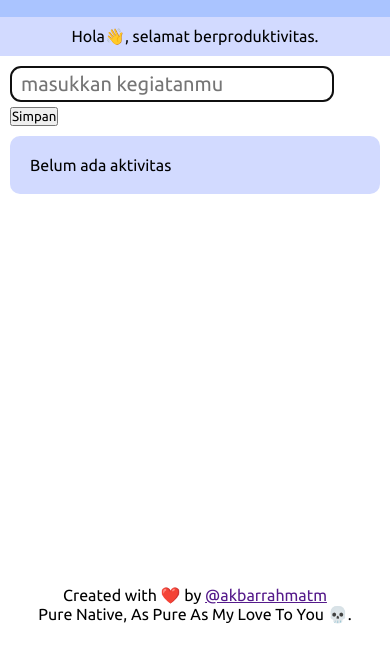
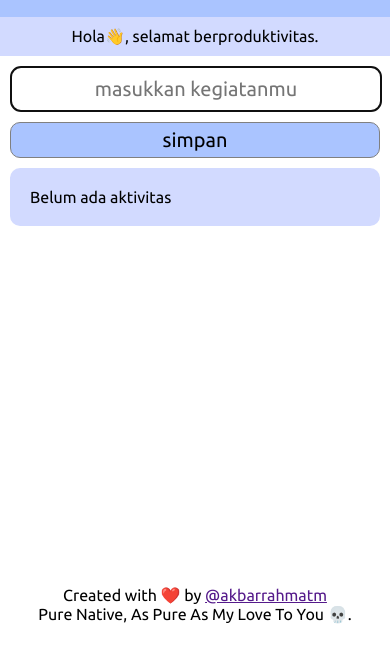
Before and after one commit to akbarrahmatm/backtonative-js-todoapp, a plain HTML site: page todo.html in a window 390 px wide. Shown: the part 78-740 px from the top of the page. Drawn offline with Linux system fonts and the light colour scheme.

Commit message:
fix ui for mobile

```diff
--- a/css/style.css
+++ b/css/style.css
@@ -53,6 +53,7 @@
     border-radius: 10px;
     font-size: 20px;
     border: 0.5px solid gray;
+    width: 30%;
 }
 .content .content-item .form button.submit{
     padding: 5px 10px;
@@ -62,11 +63,11 @@
     background-color: #AAC4FF;
     color: black;
     text-decoration: none;
+    display: block;
+    width: fit-content;
+    margin-top: 10px;
 }
-.content .content-item .form input[type=submit] {
-    background-color: #AAC4FF;
-}
-.content .content-item .form input[type=submit]:hover {
+.content .content-item .form button.submit:hover {
     background-color: #B1B2FF;
     cursor: pointer;
 }
@@ -134,4 +135,13 @@ span.done-activity{
         padding: 10px;
 
     }
+    .content .content-item .form input[type=text]{
+        padding: 10px 0px;
+        width: 100%;
+        text-align: center;
+
+    }
+    .content .content-item .form button.submit{
+        width: 100%;
+    }
 }
--- a/todo.html
+++ b/todo.html
@@ -30,8 +30,7 @@
                 <div class="form">
                     <input type="text" name="kegiatan" id="kegiatan" placeholder="masukkan kegiatanmu" autofocus
                         required autocomplete="off">
-                    <button type="button" class="button" style="width: fit-content; display: block; margin-top: 5px;"
-                        onclick="addActivity()">Simpan</button>
+                    <button type="button" class="submit" onclick="addActivity()">simpan</button>
                 </div>
                 <div class="list">
 
```
